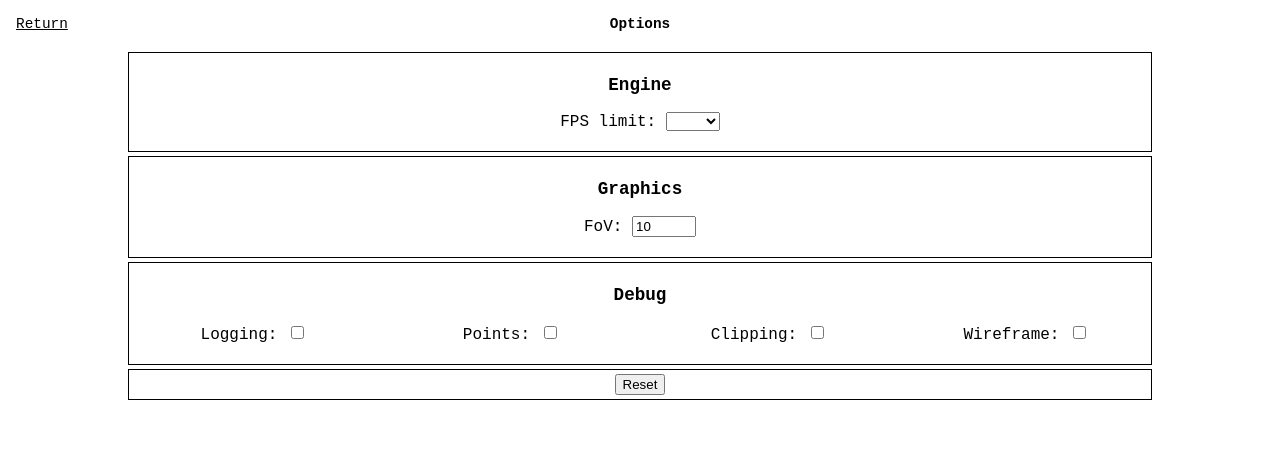
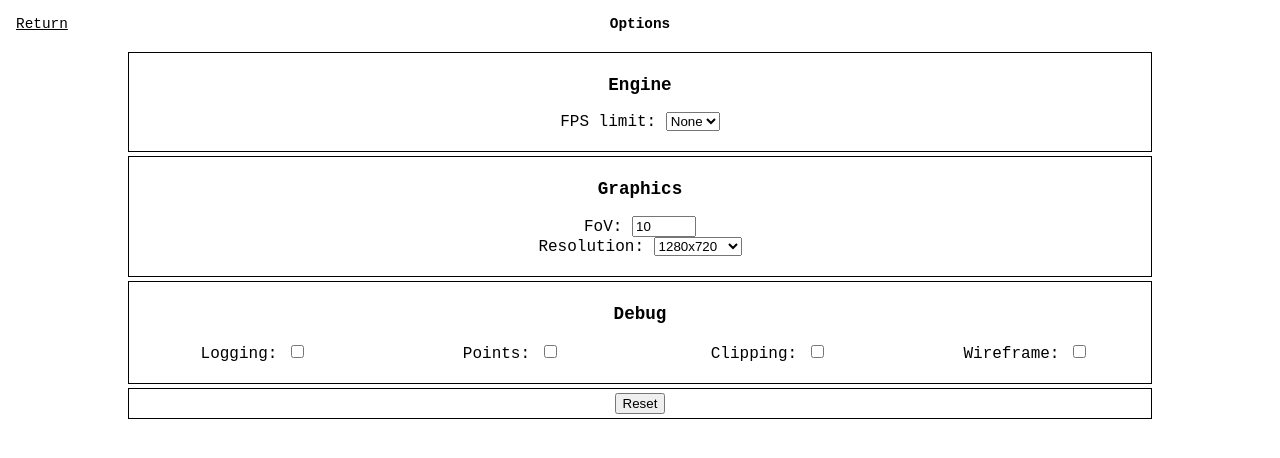
Before and after one commit to sutaC/Renderer3D, a SvelteKit app: page /options in a window 1280 px wide. Shown: the top 458 px of the page. Built offline with nearby package versions, Linux system fonts and the light colour scheme.

Commit message:
Canvas resolution

```diff
--- a/src/lib/Engine/Engine.ts
+++ b/src/lib/Engine/Engine.ts
@@ -33,13 +33,6 @@ export type Options = {
 	renderer: RendererDebugOptions;
 	graphics: GraphicsOptions;
 };
-
-/**
- * Keys for storing data in local storage
- */
-enum StorageKeys {
-	'options' = 'opt'
-}
 
 /**
  * Engine abstract class to build more specialized engines
@@ -148,7 +141,7 @@ export abstract class Engine {
 	 * Loads engine options from local storage
 	 */
 	public static loadOptions(): Options | null {
-		const json = localStorage.getItem(StorageKeys.options) || 'null';
+		const json = localStorage.getItem('options') || 'null';
 		return JSON.parse(json) as Options | null;
 	}
 
@@ -158,7 +151,7 @@ export abstract class Engine {
 	 */
 	public static saveOptions(options: Options): void {
 		const json = JSON.stringify(options);
-		localStorage.setItem(StorageKeys.options, json);
+		localStorage.setItem('options', json);
 	}
 
 	/**
--- a/src/routes/+layout.svelte
+++ b/src/routes/+layout.svelte
@@ -15,7 +15,8 @@
 	}
 
 	:global(canvas) {
-		max-width: calc(100vw - 1rem);
+		max-width: 70vw;
+		max-height: 70vh;
 		background: black;
 	}
 </style>
--- a/src/routes/options/+page.svelte
+++ b/src/routes/options/+page.svelte
@@ -4,9 +4,30 @@
 
 	let options: Options = Engine.defaultOptions();
 
+	interface Resolution {
+		width: number;
+		height: number;
+	}
+
+	let resolutionSign = '1280x720';
+
+	const updateResolution = () => {
+		if (resolutionSign.length === 0) return;
+		const res = resolutionSign.split('x');
+		const width = Number(res[0]);
+		const height = Number(res[1]);
+		const resolution: Resolution = { width, height };
+		const json = JSON.stringify(resolution);
+		localStorage.setItem('resolution', json);
+	};
+
 	const reset = () => {
+		// Values
 		options = Engine.defaultOptions();
+		resolutionSign = '1280x720';
+		// Update
 		Engine.saveOptions(options);
+		updateResolution();
 	};
 
 	onMount(() => {
@@ -14,6 +35,15 @@
 		const svd = Engine.loadOptions();
 		if (svd) options = svd;
 		Engine.saveOptions(options);
+
+		// Load resolution
+		const json = localStorage.getItem('resolution');
+		if (json) {
+			const sres: Resolution = JSON.parse(json);
+			resolutionSign = `${sres.width}x${sres.height}`;
+		} else {
+			updateResolution();
+		}
 	});
 </script>
 
@@ -36,10 +66,10 @@
 					bind:value={options.engine.fpsLimit}
 					on:change={() => Engine.saveOptions(options)}
 				>
-					<option value="30">30</option>
-					<option value="60">60</option>
-					<option value="120">120</option>
-					<option value="0">None</option>
+					<option value={30}>30</option>
+					<option value={60}>60</option>
+					<option value={120}>120</option>
+					<option value={0}>None</option>
 				</select>
 			</li>
 		</ul>
@@ -61,6 +91,24 @@
 					on:change={() => Engine.saveOptions(options)}
 				/>
 			</li>
+
+			<li>
+				<label for="inputResolution">Resolution: </label>
+				<select
+					name="resolution"
+					id="inputResolution"
+					bind:value={resolutionSign}
+					on:change={updateResolution}
+				>
+					<option value="640x480">640x480</option>
+					<option value="800x600">800x600</option>
+					<option value="1024x768">1024x768</option>
+					<option value="1280x720">1280x720</option>
+					<option value="1366x768">1366x768</option>
+					<option value="1920x1080">1920x1080</option>
+					<option value="2560x1440">2560x1440</option>
+				</select>
+			</li>
 		</ul>
 	</div>
 
@@ -73,8 +121,8 @@
 					type="checkbox"
 					name="logging"
 					id="inputLogging"
-					bind:checked={options.engine.logging}
-					on:change={() => Engine.saveOptions(options)}
+					bind:value={resolutionSign}
+					on:change={updateResolution}
 				/>
 			</li>
 			<li>
```
Also changed, not shown: src/routes/game/+page.svelte (+5 -3 lines), src/routes/showcase/+page.svelte (+5 -3 lines).
